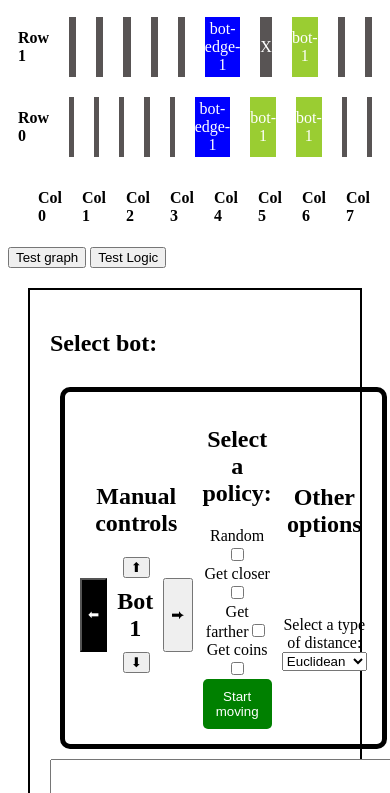
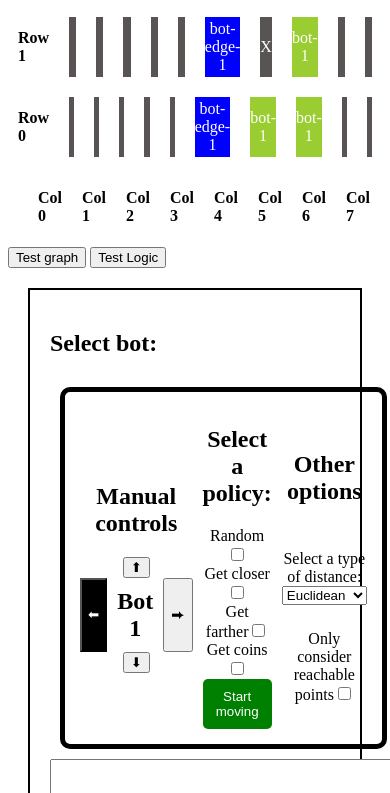
Before and after one commit to mitmedialab/doodlebot-controller-js, a plain HTML site: page virtual-board/index.html in a window 390 px wide. Both pictures are taken after a click on the button "Add random bot". Shown: the part 1306-2099 px from the top of the page. Drawn offline with Linux system fonts and the light colour scheme.

Commit message:
added way to toggle 'checking for reachability' or not

```diff
--- a/virtual-board/grid.js
+++ b/virtual-board/grid.js
@@ -62,6 +62,7 @@ class VirtualGrid{
         this.obstacles = {};
         this.coins = {};
         this.drawBoard = drawBoard;
+        this.graphs = {} // bot_id => Reachability graph
     }
     get_bot_angle(bot_id, bot_index=0){
         let bot = this.bots[bot_id][bot_index];
@@ -111,6 +112,7 @@ class VirtualGrid{
                 coins: [],
                 policies: new Set(),
                 distance_type: DISTANCE_VALUES.EUCLIDEAN.value, //default distance, should be first in 'select' UI
+                only_reachable: false, //Whether to only calculate distance to reachable points
                 targets:[]
             };
         }
@@ -585,8 +587,8 @@ class VirtualGrid{
         for (let coin_id in this.coins){
             for (let coin_index in this.coins[coin_id]){
                 let coin_obj = this.coins[coin_id][coin_index];
-                // let distance_response = this.distance_to_object(future_bot, coin_obj);
-                if (this.is_reachable_from(future_bot, coin_obj)){
+                // if it's reachable (or if it doesnt matter), consider this coin
+                if (!future_bot.only_reachable || this.is_reachable_from(future_bot, coin_obj)){
                     if (res === null){
                         res = this.distance_to_object(future_bot, coin_obj);
                     } else {
@@ -745,11 +747,12 @@ class VirtualGrid{
      * @returns
      */
     move_bot_using_get_coins(bot_id, bot_index=0, num_moves=1){
-        this.graphs = {
-            [bot_id]: new GridGraph(this, bot_id, bot_index),
-        }
 
         let bot = this.bots[bot_id][bot_index];
+        //Only relevant if we want to know whether coins are reachable
+        if (bot.only_reachable){
+            this.graphs[bot_id] = new GridGraph(this, bot_id, bot_index);
+        }
         let min_distance = Number.MAX_SAFE_INTEGER;
         let directions = [];
         let list_of_turns = this.get_multiple_turns(num_moves);
@@ -850,6 +853,9 @@ class VirtualGrid{
         }
         let message = `Moved succesfully`;
         return {success: true, coin: coin, message: message};
+    }
+    update_only_reachable(bot_id, only_reachable, bot_index = 0){
+        this.bots[bot_id][bot_index].only_reachable = only_reachable;
     }
     /**
      *
--- a/virtual-board/index.html
+++ b/virtual-board/index.html
@@ -125,7 +125,7 @@
             align-items: center;
             justify-content:space-evenly;
             text-align: center;
-            flex:1;
+            /* flex:1; */
         }
         .bot-moving-controls{
             display: flex;
--- a/virtual-board/index.js
+++ b/virtual-board/index.js
@@ -167,6 +167,21 @@ function createSelect(id, labelText, options, listeners=[]){
     div.appendChild(label);
     div.appendChild(select);
     return div;
+}
+function createCheckbox(container_id, labelText, listeners){
+    let container = document.createElement('div');
+    container.setAttribute('id', container_id);
+    let label = document.createElement('label');
+    label.innerText = labelText;
+    let checkbox = document.createElement('input');
+    checkbox.setAttribute('type', 'checkbox');
+    for (let listener of listeners){
+        let {key, handler} = listener;
+        checkbox.addEventListener(key, handler);
+    }
+    container.appendChild(label);
+    container.appendChild(checkbox);
+    return container;
 }
 /**
  *
@@ -339,14 +354,21 @@ function create_bot_options(bot){
     otherOptionsContainer.classList.add("bot-other-options-container");
     let otherOptionsHeader = document.createElement('h2');
     otherOptionsHeader.innerText = "Other options"
-    let otherOptionsSelect = createSelect(`distanceSelect-${bot_id}`, `Select a type of distance: `, Object.values(DISTANCE_VALUES), [
+    let distanceSelect = createSelect(`distanceSelect-${bot_id}`, `Select a type of distance: `, Object.values(DISTANCE_VALUES), [
         {
             key: "change",
             handler: (evt)=>{distanceSelect_ChangeHandler(bot_id, evt)}
         }
     ]);
+    let onlyReachableCheckbox = createCheckbox(`onlyReachable-${bot_id}`, `Only consider reachable points`, [
+        {
+            key: "change",
+            handler: (evt) => {onlyReachableCheckbox_ChangeHandler(bot_id, evt)}
+        }
+    ])
     otherOptionsContainer.appendChild(otherOptionsHeader);
-    otherOptionsContainer.appendChild(otherOptionsSelect);
+    otherOptionsContainer.appendChild(distanceSelect);
+    otherOptionsContainer.appendChild(onlyReachableCheckbox);
 
     div.appendChild(controlsDiv);
     div.appendChild(policyContainer);
@@ -627,7 +649,9 @@ function changeCheckbox_changeHandler(bot_id, key, evt){
     }
     grid.update_bot_policy(bot_id, key, evt.target.checked);
 }
-
+function onlyReachableCheckbox_ChangeHandler(bot_id, evt){
+    grid.update_only_reachable(bot_id, evt.target.checked);
+}
 let graph;
 testGraphButton.addEventListener("click", (evt)=>{
     console.log("test graph")
```
